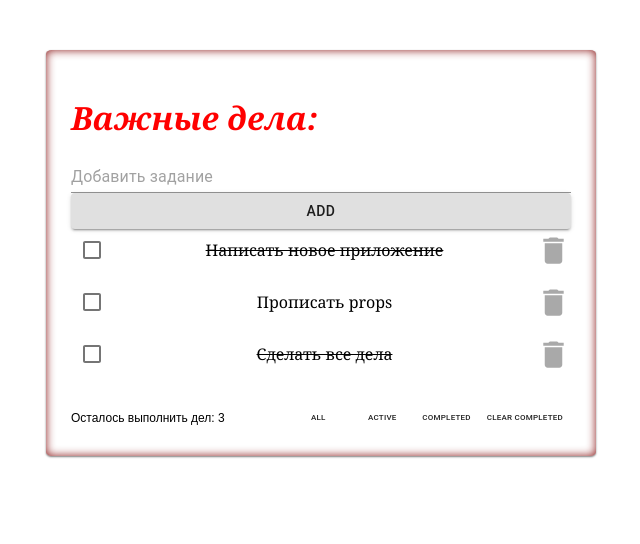
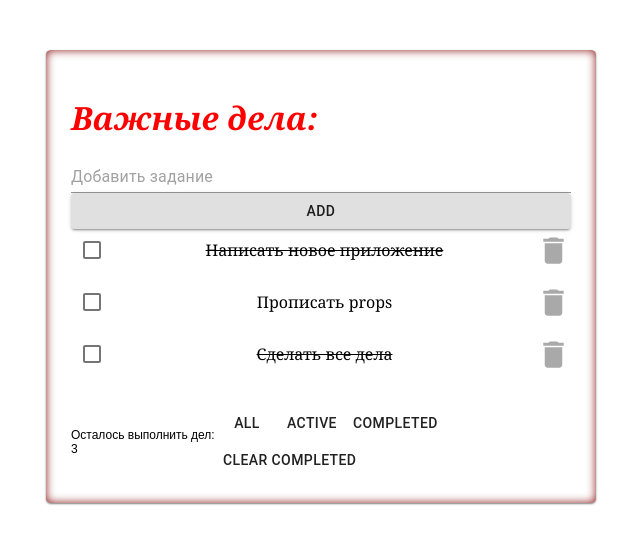
Before and after one commit to WebHeroSchool/todo_soboleva_react, a React (Create React App) app: page / in a window 1280 px wide. Shown: the top 544 px of the page, without its empty margins (319-959 px from the left). Built offline with nearby package versions, Linux system fonts and the light colour scheme.

Commit message:
Update Footer.js

```diff
--- a/src/components/Footer/Footer.js
+++ b/src/components/Footer/Footer.js
@@ -5,23 +5,20 @@ import Button from '@material-ui/core/Button';
 const Footer = ({ count }) => (<footer>
 <div className={styles.footer}>Осталось выполнить дел: {count}</div>
 <div className={styles.button}>
-    <Button href="#text-buttons" color="#d3d3d3" style={{ fontSize: '8px'}}>
+    <Button href="#text-buttons" color="#d3d3d3">
     All
     </Button>
-    <Button href="#text-buttons" color="#d3d3d3" style={{ fontSize: '8px'}}>
+    <Button href="#text-buttons" color="#d3d3d3">
     Active
     </Button>
-    <Button href="#text-buttons" color="#d3d3d3" style={{ fontSize: '8px'}}>
+    <Button href="#text-buttons" color="#d3d3d3">
     Completed
     </Button>
-    <Button href="#text-buttons" color="#d3d3d3" style={{ fontSize: '8px'}}>
+    <Button href="#text-buttons" color="#d3d3d3">
     Clear completed
     </Button>
 </div>
 </footer>)
 
-Footer.defaultProps = {
-    count: 0
-};
 
 export default Footer;
```
